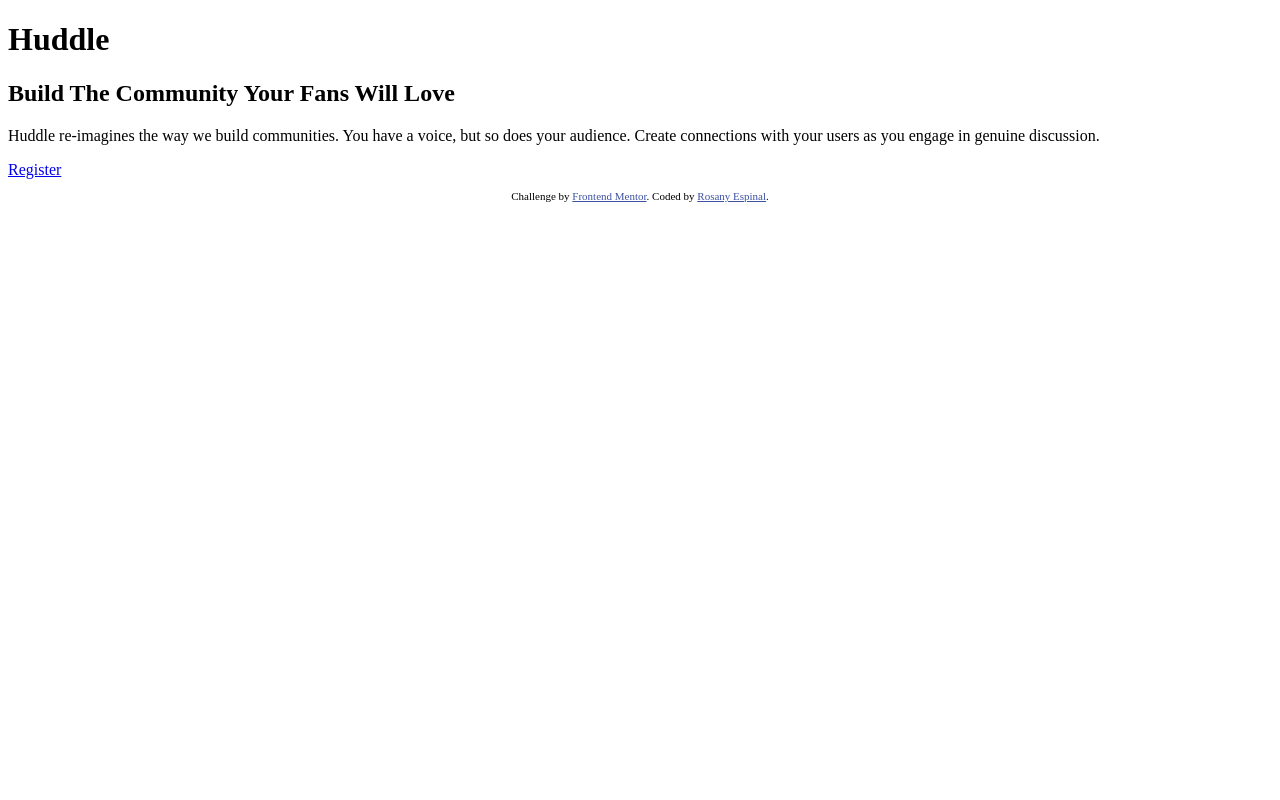
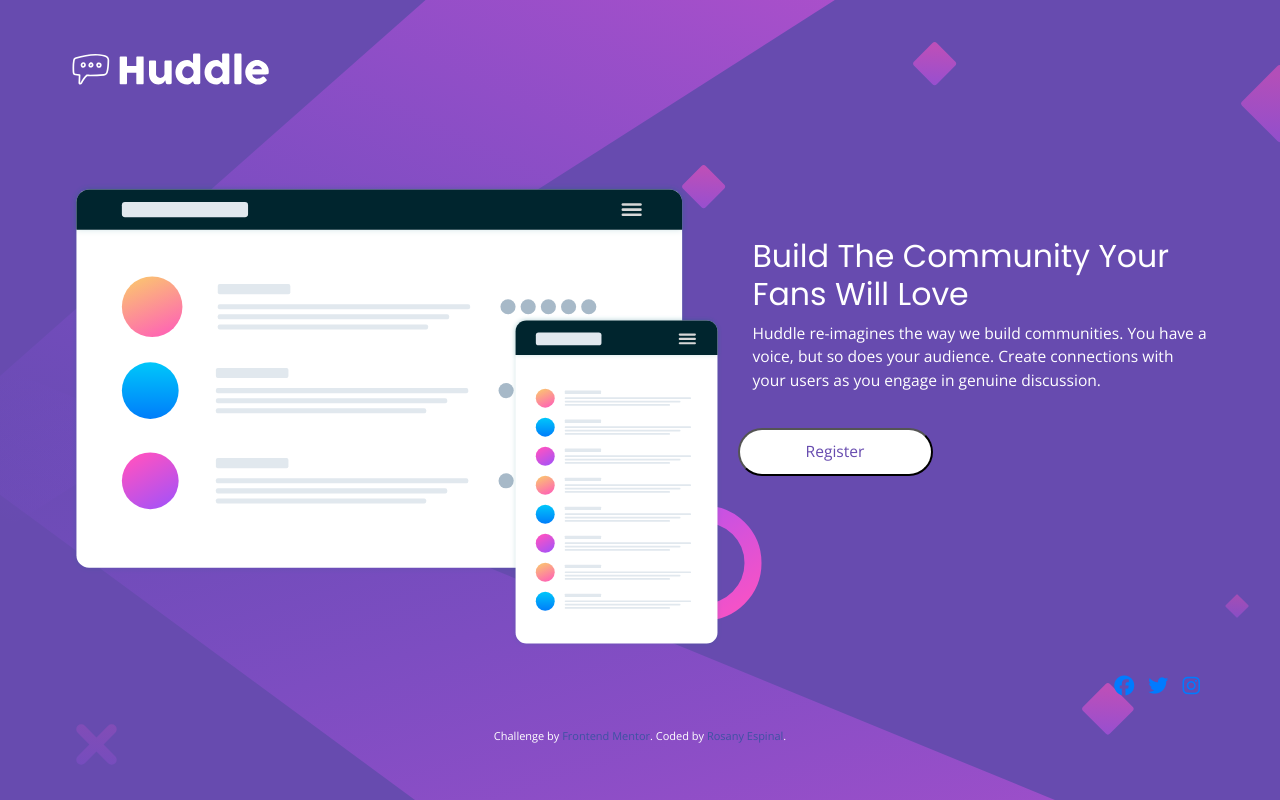
Before and after one commit to rosanye/Huddle-Landing-Page-Project, a plain HTML site: page index.html in a window 1280 px wide. Drawn offline with nearby package versions, Linux system fonts and the light colour scheme.

Commit message:
add files via upload
final project files

```diff
--- /dev/null
+++ b/css/styles.css
@@ -0,0 +1,112 @@
+body {
+  background-color: hsl(257, 40%, 49%);
+  color: white;
+  margin: 0;
+  font-family: 'Open Sans', sans-serif;
+  text-align: center;
+}
+
+nav {
+  background-image: url('../images/bg-mobile.svg');
+  background-size: cover;
+}
+
+h1 {
+  font-family: 'Poppins', sans-serif;
+  font-size: 1.25rem;
+  font-weight: 400;
+}
+
+p {
+  font-size: 0.725rem;
+  line-height: 1.5;
+}
+
+button {
+  color: hsl(257, 40%, 49%);
+  display: block;
+  background-color: white;
+  border-radius: 40px;
+  font-size: 0.7rem;
+  width: 65%;
+  padding: 10px;
+  margin: 20px auto 50px auto;
+}
+
+main {
+ margin: 20px 50px;
+}
+
+footer {
+ margin: 30px auto 20px auto;
+}
+
+main .main-img {
+  display: none;
+}
+
+.logo {
+ margin: 30px auto 50px auto;
+ width: 80%;
+}
+
+.main-img {
+ margin: 5px auto;
+ width: 100%;
+}
+
+.icons {
+ margin-right: 5px;
+}
+
+/***** DESKTOP STYLES *****/
+
+@media only screen and (min-width: 375px){
+
+  body {
+    background-image: url('../images/bg-desktop.svg');
+    background-size: auto;
+    margin: 0 20px;
+  }
+
+  nav {
+    background-image: none;
+  }
+
+  h1 {
+    font-size: 1.975rem;
+    text-align: left;
+  }
+
+  p {
+    font-size: 0.975rem;
+    text-align: left;
+  }
+
+  button {
+    font-size: 0.975rem;
+    position: absolute;
+    left: 0;
+    width: 40%;
+  }
+
+  nav .main-img {
+    display: none;
+  }
+
+  main .main-img {
+    display: inline-block;
+  }
+
+  .col-lg-5 {
+  margin-top: 60px;
+  }
+
+  .icons-area {
+    text-align: right;
+    margin: 20px auto;
+  }
+
+  .icons {
+    margin-right: 10px;
+  }
--- a/index.html
+++ b/index.html
@@ -4,10 +4,12 @@
   <meta charset="UTF-8">
   <meta name="viewport" content="width=device-width, initial-scale=1.0"> <!-- displays site properly based on user's device -->
 
+  <link rel="stylesheet" href="https://stackpath.bootstrapcdn.com/bootstrap/4.4.1/css/bootstrap.min.css" integrity="sha384-Vkoo8x4CGsO3+Hhxv8T/Q5PaXtkKtu6ug5TOeNV6gBiFeWPGFN9MuhOf23Q9Ifjh" crossorigin="anonymous">
   <link rel="icon" type="image/png" sizes="32x32" href="./images/favicon-32x32.png">
-
+  <link rel="stylesheet" href="css/styles.css">
+  <link href="https://fonts.googleapis.com/css2?family=Open+Sans&family=Poppins:wght@400;700&display=swap" rel="stylesheet">
   <title>Frontend Mentor | Huddle landing page with single introductory section</title>
-
+  <script src="https://kit.fontawesome.com/50c69481c5.js" crossorigin="anonymous"></script>
   <!-- Feel free to remove these styles or customise in your own stylesheet 👍 -->
   <style>
     .attribution { font-size: 11px; text-align: center; }
@@ -15,21 +17,41 @@
   </style>
 </head>
 <body>
-  <header>
-    <h1>Huddle</h1>
-  </header>
-  <div class="container">
-    <h2>Build The Community Your Fans Will Love</h2>
+  <nav class="navbar">
+    <a class="navbar-brand" href=""><img class="logo"src="images/logo.svg" alt="Huddle logo"></a>
+    <img class="main-img" src="images/illustration-mockups.svg" alt="computer and mobile device mockups">
+  </nav>
+  <main>
+    <div class="row">
+      <div class="col-lg-7">
+        <img class="main-img" src="images/illustration-mockups.svg" alt="computer and mobile device mockups">
+      </div>
+      <div class="col-lg-5">
+        <h1>Build The Community Your Fans Will Love</h1>
 
-    <p>Huddle re-imagines the way we build communities. You have a voice, but so does your audience.
-    Create connections with your users as you engage in genuine discussion.</p>
-    <a class="btn" href="#">Register</a>
-  </div>
+        <p>Huddle re-imagines the way we build communities. You have a voice, but so does your audience.
+          Create connections with your users as you engage in genuine discussion.</p>
+        <button type="button">Register</button>
+      </div>
+    </div>
+    <section class="icons-area">
+      <a class= "icons" href="https://facebook.com"><i class="fab fa-facebook fa-lg"></i></a>
+
+      <a class= "icons" href="https://twitter.com"><i class="fab fa-twitter fa-lg"></i></a>
+
+      <a class="icons" href="https://instagram.com"><i class="fab fa-instagram fa-lg"></i></a>
+    </section>
+  </main>
+
   <footer>
     <p class="attribution">
       Challenge by <a href="https://www.frontendmentor.io?ref=challenge" target="_blank">Frontend Mentor</a>.
       Coded by <a href="#">Rosany Espinal</a>.
     </p>
   </footer>
+
+  <script src="https://code.jquery.com/jquery-3.4.1.slim.min.js" integrity="sha384-J6qa4849blE2+poT4WnyKhv5vZF5SrPo0iEjwBvKU7imGFAV0wwj1yYfoRSJoZ+n" crossorigin="anonymous"></script>
+  <script src="https://cdn.jsdelivr.net/npm/popper.js@1.16.0/dist/umd/popper.min.js" integrity="sha384-Q6E9RHvbIyZFJoft+2mJbHaEWldlvI9IOYy5n3zV9zzTtmI3UksdQRVvoxMfooAo" crossorigin="anonymous"></script>
+  <script src="https://stackpath.bootstrapcdn.com/bootstrap/4.4.1/js/bootstrap.min.js" integrity="sha384-wfSDF2E50Y2D1uUdj0O3uMBJnjuUD4Ih7YwaYd1iqfktj0Uod8GCExl3Og8ifwB6" crossorigin="anonymous"></script>
 </body>
 </html>
--- /dev/null
+++ b/styles.css
@@ -0,0 +1,112 @@
+body {
+  background-color: hsl(257, 40%, 49%);
+  color: white;
+  margin: 0;
+  font-family: 'Open Sans', sans-serif;
+  text-align: center;
+}
+
+nav {
+  background-image: url('../images/bg-mobile.svg');
+  background-size: cover;
+}
+
+h1 {
+  font-family: 'Poppins', sans-serif;
+  font-size: 1.25rem;
+  font-weight: 400;
+}
+
+p {
+  font-size: 0.725rem;
+  line-height: 1.5;
+}
+
+button {
+  color: hsl(257, 40%, 49%);
+  display: block;
+  background-color: white;
+  border-radius: 40px;
+  font-size: 0.7rem;
+  width: 65%;
+  padding: 10px;
+  margin: 20px auto 50px auto;
+}
+
+main {
+ margin: 20px 50px;
+}
+
+footer {
+ margin: 30px auto 20px auto;
+}
+
+main .main-img {
+  display: none;
+}
+
+.logo {
+ margin: 30px auto 50px auto;
+ width: 80%;
+}
+
+.main-img {
+ margin: 5px auto;
+ width: 100%;
+}
+
+.icons {
+ margin-right: 5px;
+}
+
+/***** DESKTOP STYLES *****/
+
+@media only screen and (min-width: 375px){
+
+  body {
+    background-image: url('../images/bg-desktop.svg');
+    background-size: auto;
+    margin: 0 20px;
+  }
+
+  nav {
+    background-image: none;
+  }
+
+  h1 {
+    font-size: 1.975rem;
+    text-align: left;
+  }
+
+  p {
+    font-size: 0.975rem;
+    text-align: left;
+  }
+
+  button {
+    font-size: 0.975rem;
+    position: absolute;
+    left: 0;
+    width: 40%;
+  }
+
+  nav .main-img {
+    display: none;
+  }
+
+  main .main-img {
+    display: inline-block;
+  }
+
+  .col-lg-5 {
+  margin-top: 60px;
+  }
+
+  .icons-area {
+    text-align: right;
+    margin: 20px auto;
+  }
+
+  .icons {
+    margin-right: 10px;
+  }
```
Also changed, not shown: 1 other file.
